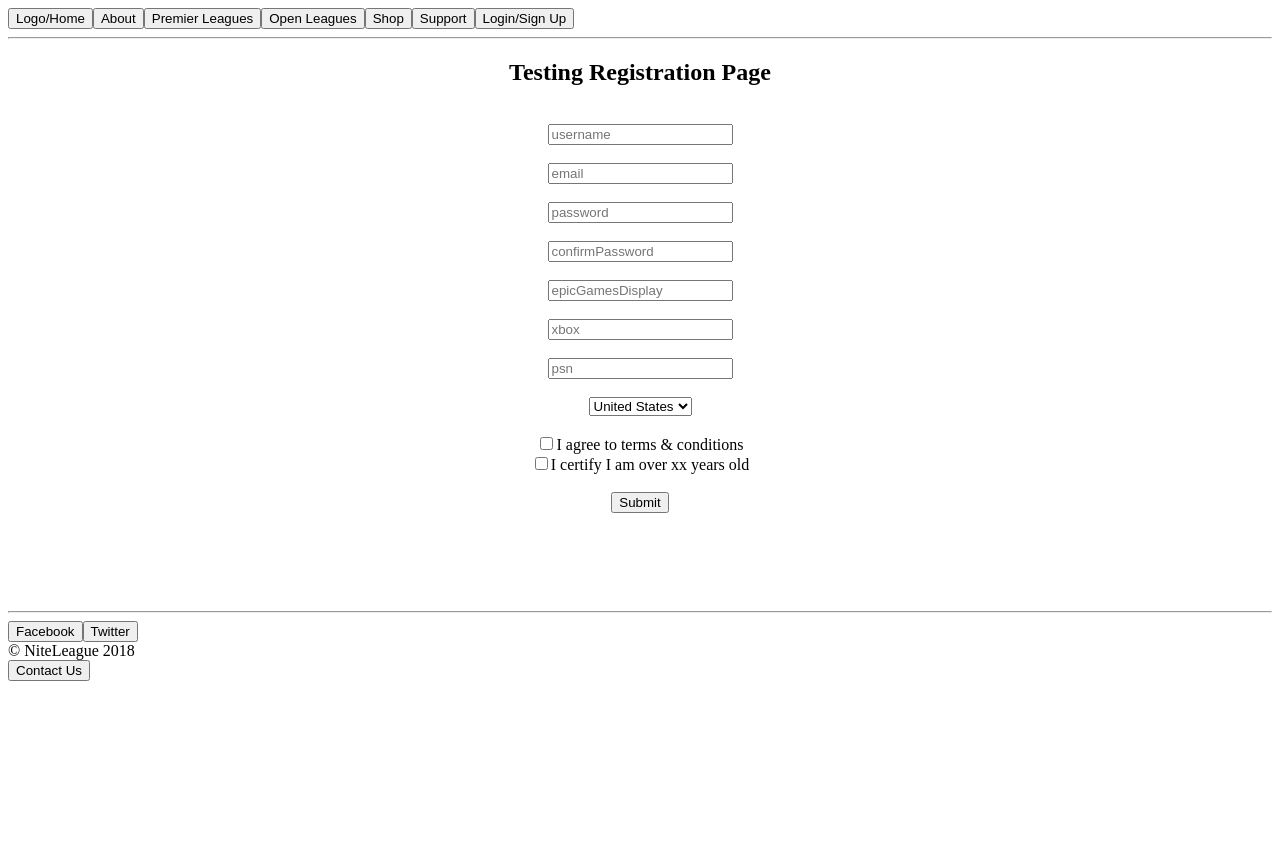
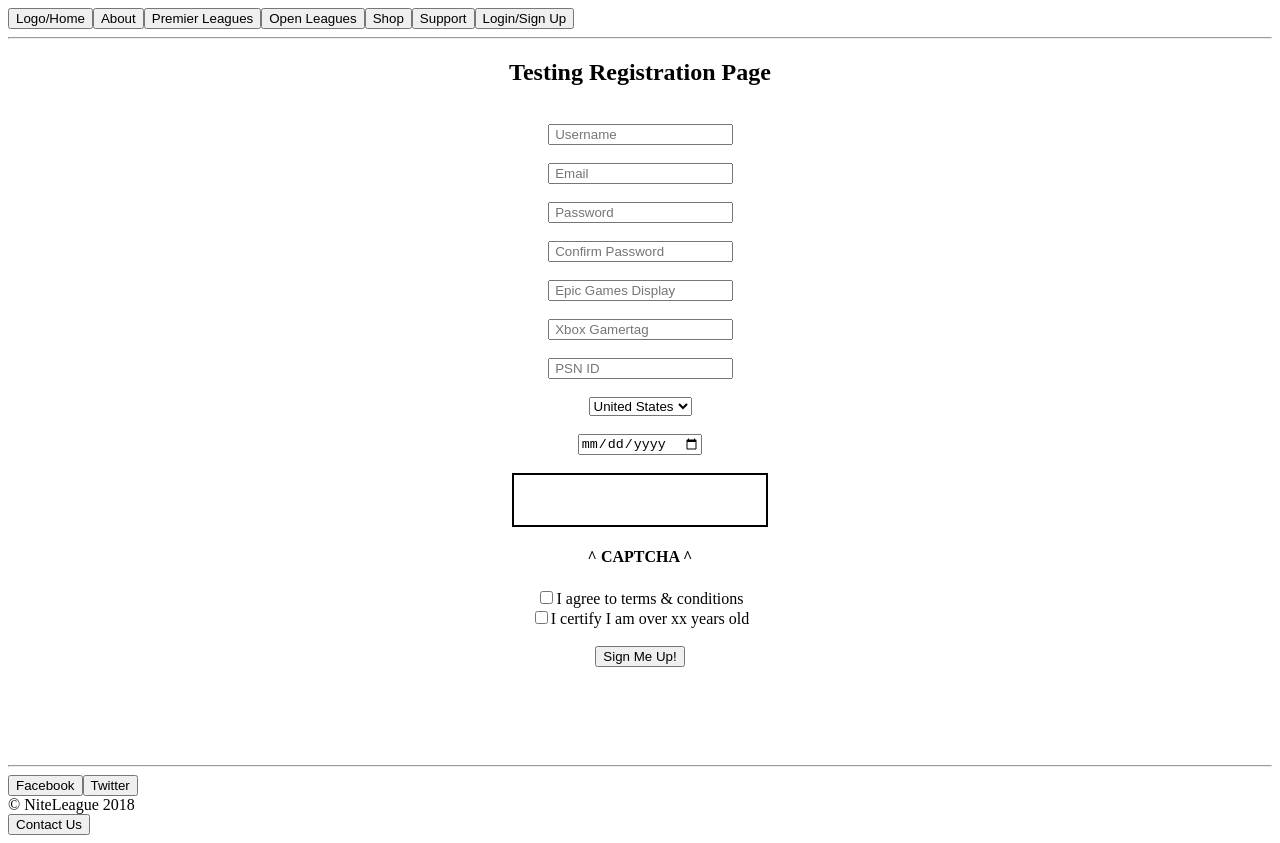
Before and after one commit to Holstein30/NiteLeague, a React app: page /registration in a window 1280 px wide. Before the commit the page ends 800 px from the top, so only its background shows below. Built offline with nearby package versions, Linux system fonts and the light colour scheme.

Commit message:
registration page wire donegit add .

```diff
--- a/src/components/registration-page/form/registration-page-form-signup.js
+++ b/src/components/registration-page/form/registration-page-form-signup.js
@@ -5,26 +5,26 @@ class RegistrationPageFormSignup extends Component {
     render(){
         return (
             <div>
-                <form>
-                <Input className="registrationInput" type="text" name="username" pattern=".*" title="" placeholder="username" required="true" />
+                <form style={{textAlign:"center"}}>
+                <Input className="registrationInput" type="text" name="Username" pattern=".*" title="" placeholder=" Username" required="true" />
                 <br />
                 <br />
-                <Input className="registrationInput" type="text" name="email" pattern=".*" title="" placeholder="email" required="true" />
+                <Input className="registrationInput" type="text" name="Email" pattern=".*" title="" placeholder=" Email" required="true" />
                 <br />
                 <br />
-                <Input className="registrationInput" type="password" name="password" pattern=".*" title="" placeholder="password" required="true" />
+                <Input className="registrationInput" type="password" name="Password" pattern=".*" title="" placeholder=" Password" required="true" />
                 <br />
                 <br />
-                <Input className="registrationInput" type="password" name="confirmPassword" pattern=".*" title="" placeholder="confirmPassword" required="true" />
+                <Input className="registrationInput" type="password" name="confirmPassword" pattern=".*" title="" placeholder=" Confirm Password" required="true" />
                 <br />
                 <br />
-                <Input className="registrationInput" type="text" name="epicGamesDisplay" pattern=".*" title="" placeholder="epicGamesDisplay" required="true" />
+                <Input className="registrationInput" type="text" name="epicGamesDisplay" pattern=".*" title="" placeholder=" Epic Games Display" required="true" />
                 <br />
                 <br />
-                <Input className="registrationInput" type="text" name="xbox" pattern=".*" title="" placeholder="xbox" required="false" />
+                <Input className="registrationInput" type="text" name="xbox" pattern=".*" title="" placeholder=" Xbox Gamertag" required="false" />
                 <br />
                 <br />
-                <Input className="registrationInput" type="text" name="psn" pattern=".*" title="" placeholder="psn" required="false" />
+                <Input className="registrationInput" type="text" name="psn" pattern=".*" title="" placeholder=" PSN ID" required="false" />
                 <br />
                 <br />
                 <select className="registrationInput">
@@ -32,14 +32,19 @@ class RegistrationPageFormSignup extends Component {
                 </select>
                 <br />
                 <br />
-                <Input className="registrationInput" type="checkbox" name="terms" pattern=".*" title="" placeholder="username" required="true" value="terms" />
+                <Input className="registrationInput" type="date" name="dob" pattern=".*" title="" placeholder=" DOB" required="true" />
+                <br />
+                <br />
+                <div style={{margin: "auto", border: "solid 2px black", height: "50px", width: "20%"}}></div>
+                <h4> ^ CAPTCHA ^ </h4>
+                <Input className="registrationInput" type="checkbox" name="terms" pattern=".*" title="" placeholder=" username" required="true" value="terms" />
                 <label htmlFor="terms">I agree to terms & conditions</label>
                 <br />
-                <Input className="registrationInput" type="checkbox" name="ageCheck" pattern=".*" title="" placeholder="username" required="true" value="ageCheck" />
+                <Input className="registrationInput" type="checkbox" name="ageCheck" pattern=".*" title="" placeholder=" username" required="true" value="ageCheck" />
                 <label htmlFor="terms">I certify I am over xx years old</label>
                 <br />
                 <br />
-                <Input className="registrationInput" type="submit" name="signup"  />
+                <button className="registrationInput" type="submit" name="signup" value="Sign me up">Sign Me Up! </button>
                 </form>
                 </div>
 
```
